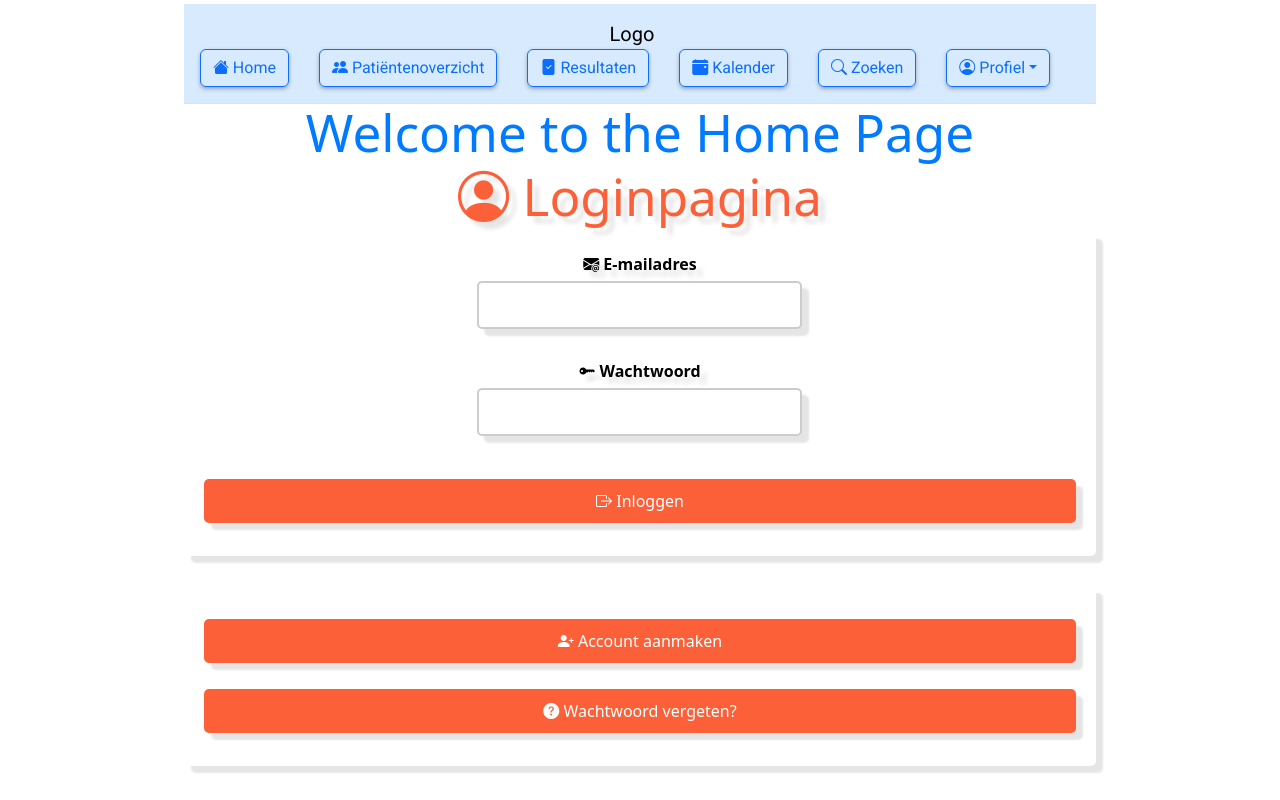
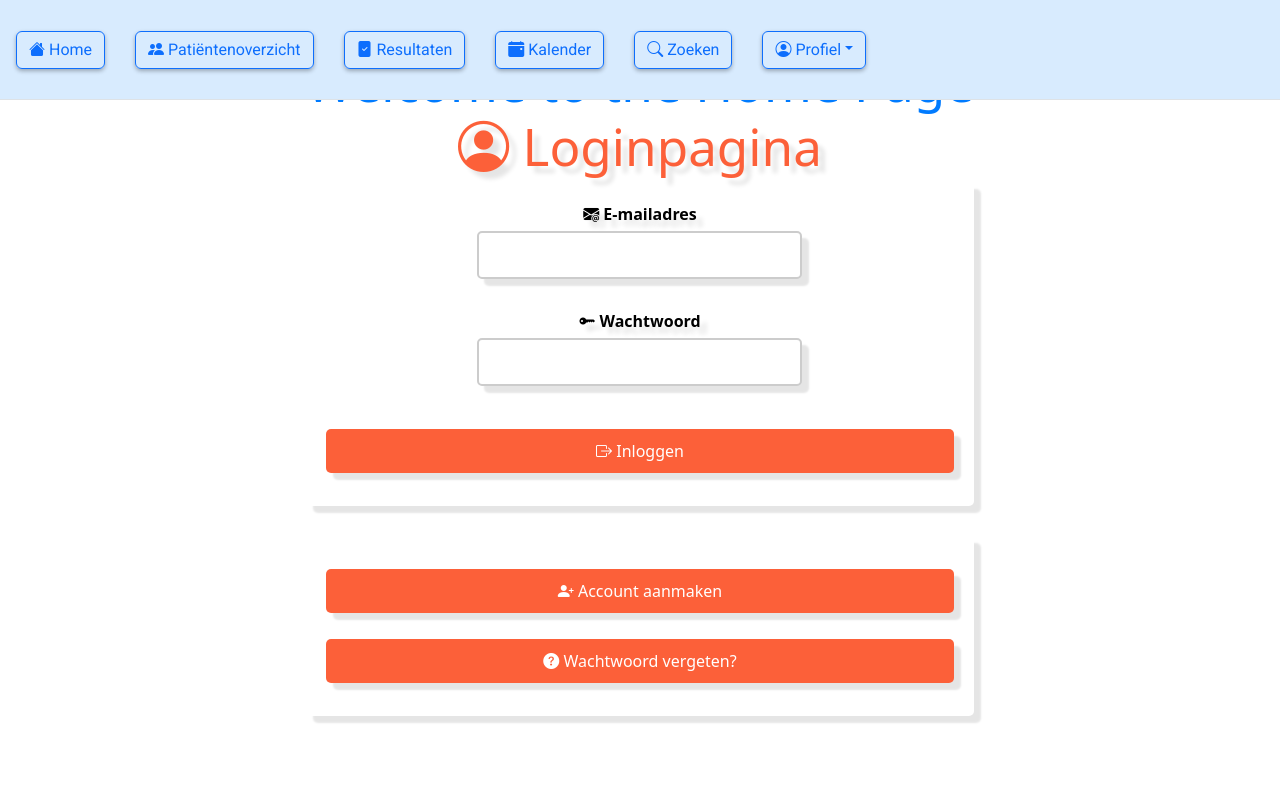
Before and after one commit to ZuydUniversity/B2C6_B2A_Frontend, a React (Vite) app: page / in a window 1280 px wide. Built offline with nearby package versions, Linux system fonts and the light colour scheme.

Commit message:
navbarpush

```diff
--- a/src/components/Navbar.css
+++ b/src/components/Navbar.css
@@ -5,6 +5,7 @@ nav.navbar {
     font-family: "Roboto";
     height: 100px;
     width: 100%;
+    position: fixed;
 }
 
 .navbar-container {
--- a/src/components/Navbar.jsx
+++ b/src/components/Navbar.jsx
@@ -7,10 +7,7 @@ import { Link } from 'react-router-dom';
 const Navbar = () => {
     return (
         <nav className="navbar navbar-expand-lg border-bottom">
-            <div className="navbar-container"> {/* Voeg deze regel toe */}
-                <a className="navbar-brand" href="#">
-                    Logo
-                </a>
+            <div className="navbar-container">
                 <button className="btn btn-outline-primary navbar-toggler" type="button" data-toggle="collapse" data-target="#navbarSupportedContent" aria-controls="navbarSupportedContent" aria-expanded="false" aria-label="Toggle navigation">
                     <i className="bi bi-list custom-icon"></i>
                 </button>
@@ -22,7 +19,7 @@ const Navbar = () => {
                         <button type="button" className="btn btn-outline-primary"><i className="bi bi-file-check-fill"></i> Resultaten</button>
                         <Link to="/Kalender"><button type="button" className="btn btn-outline-primary"><i className="bi bi-calendar-event-fill"></i> Kalender</button></Link>
                     </ul>
-                    <ul className="navbar-nav mr-5">
+                    <ul className="navbar-nav ml-auto">
                         <div className="dropdown">
                             <button type="button" className="btn btn-outline-primary" id="dropdownSearchButton" data-toggle="dropdown" aria-haspopup="true" aria-expanded="false"><i className="bi bi-search"></i> Zoeken</button>
                             <div className="dropdown-menu p-3" aria-labelledby="dropdownSearchButton">
@@ -43,7 +40,7 @@ const Navbar = () => {
                         </div>
                     </ul>
                 </div>
-            </div> {/* Voeg deze regel toe */}
+            </div>
         </nav>
     );
 }
```
